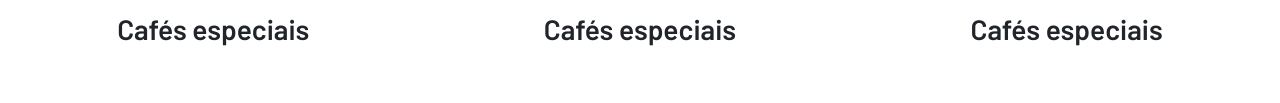
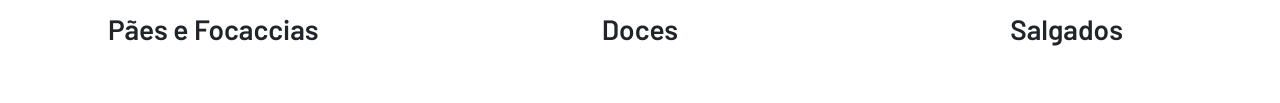
Before and after one commit to Kaike-png/Cafeteria-Serenatto, a plain HTML site: page index.html in a window 1280 px wide. Shown: the part 2959-3062 px from the top of the page. Drawn offline with nearby package versions, Linux system fonts and the light colour scheme.

Commit message:
Update index.html

```diff
--- a/index.html
+++ b/index.html
@@ -155,7 +155,7 @@
           <div class="card border-0 mx-auto btn" style="width: 18rem;">
             <img src="/assets/produtos-paes.png" class="card-img-top" alt="Pães e focaccias em um cesto de linho">
             <div class="card-body text-center">
-              <h3 class="card-text fw-bold">Cafés especiais</h3>
+              <h3 class="card-text fw-bold">Pães e Focaccias</h3>
             </div>
           </div>
         </div>
@@ -164,7 +164,7 @@
           <div class="card border-0 mx-auto btn" style="width: 18rem;">
             <img src="/assets/produtos-doces.png" class="card-img-top" alt="Bolo em um píres branco">
             <div class="card-body text-center">
-              <h3 class="card-text fw-bold">Cafés especiais</h3>
+              <h3 class="card-text fw-bold">Doces</h3>
             </div>
           </div>
         </div>
@@ -173,7 +173,7 @@
           <div class="card border-0 mx-auto btn" style="width: 18rem;">
             <img src="/assets/produtos-salgados.png" class="card-img-top" alt="Torta salgada em tábua de madeira">
             <div class="card-body text-center">
-              <h3 class="card-text fw-bold">Cafés especiais</h3>
+              <h3 class="card-text fw-bold">Salgados</h3>
             </div>
           </div>
         </div>
```
